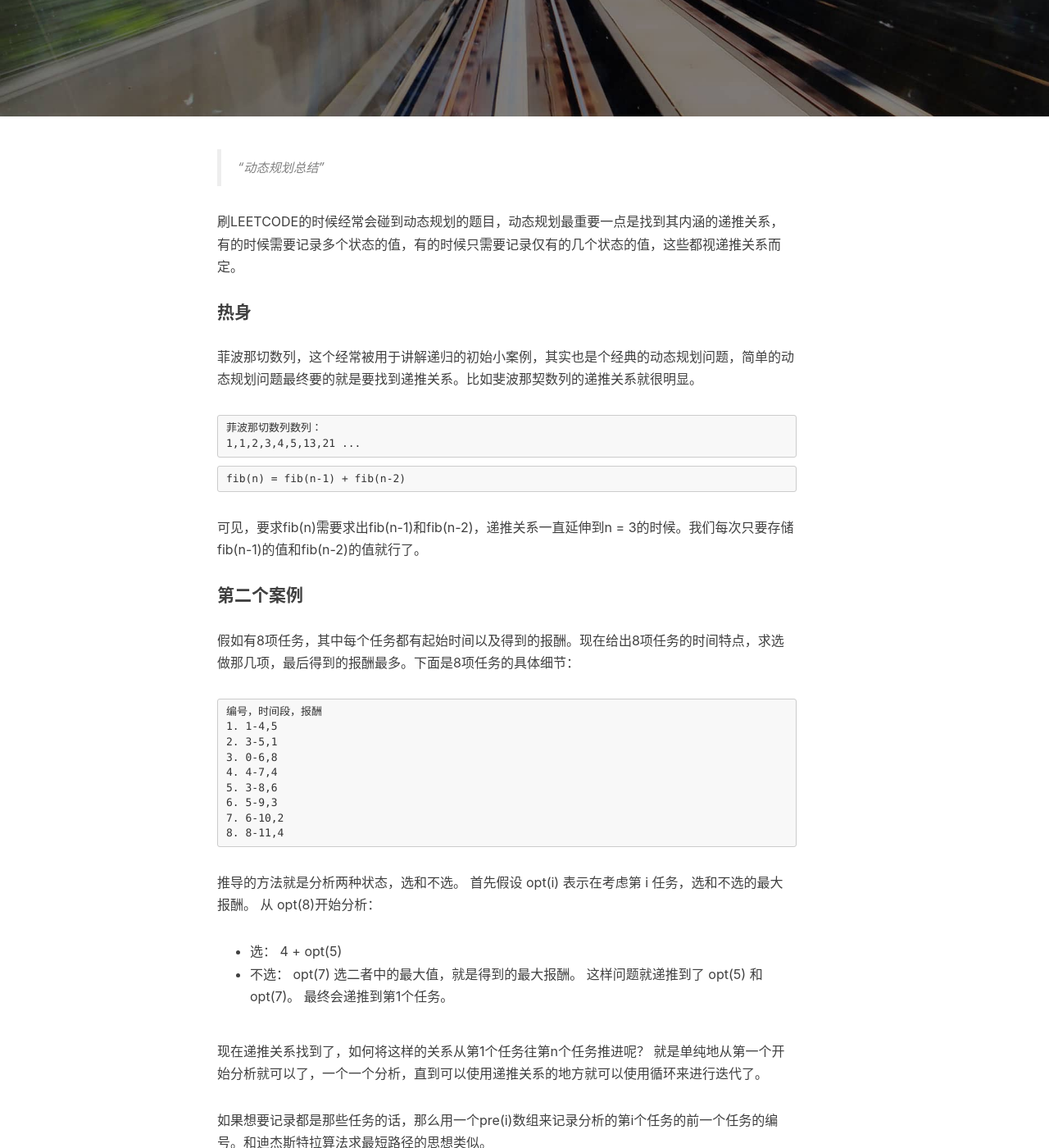
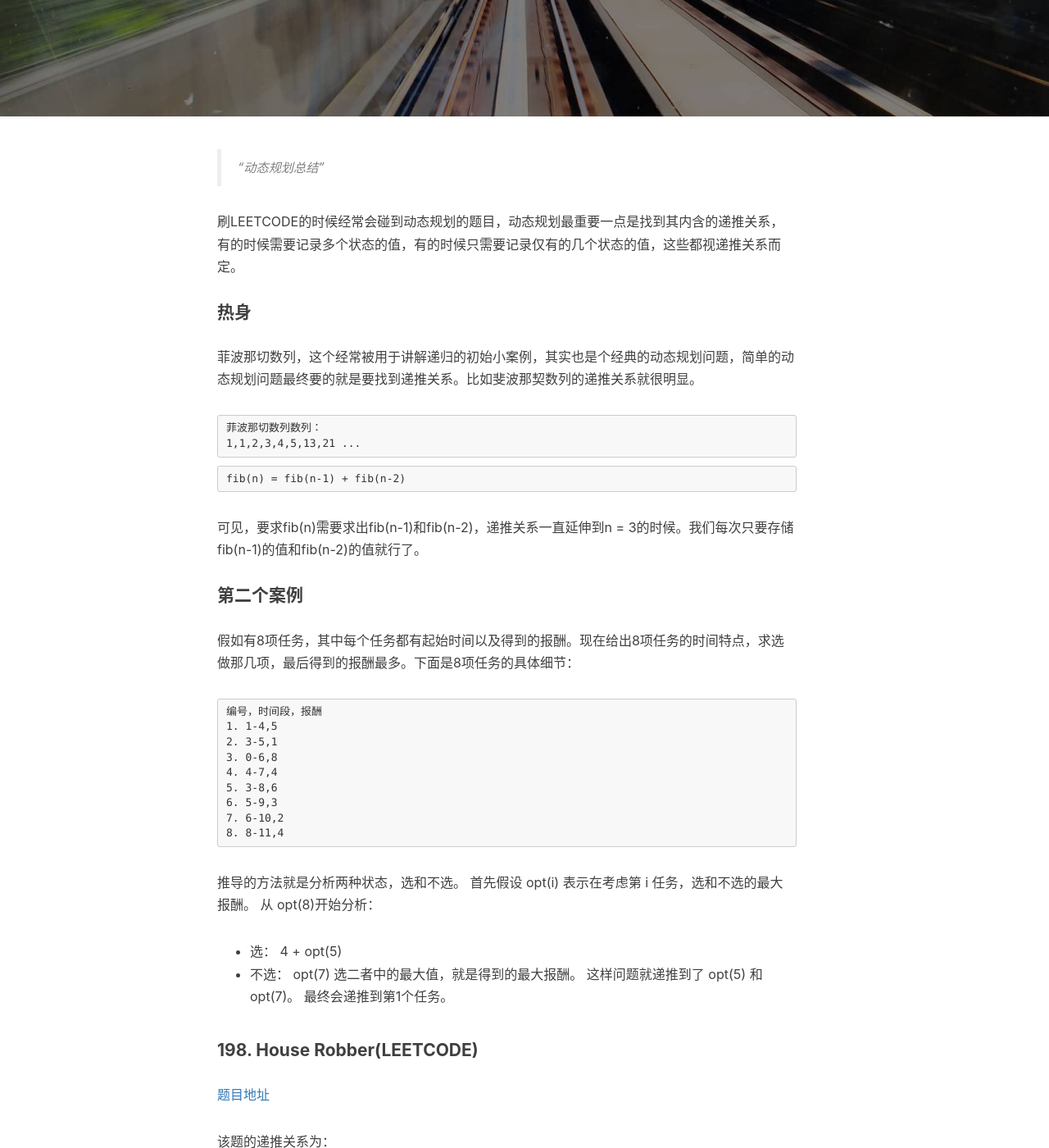
Before and after one commit to shihunyewu/shihunyewu.github.io, a Jekyll site: the page built from _posts/2018-03-15-dp-note.md, in a window 1280 px wide and 1400 px high, scrolled down 381 px. Shown: the whole window at 82% size. Built offline with Jekyll 4.4.1, drawn with Linux system fonts in a browser that asks for light colours; nearby versions of some CDN libraries; comment, search, counter and statistics services are not loaded.

Commit message:
dp问题

```diff
--- a/_posts/2018-03-15-dp-note.md
+++ b/_posts/2018-03-15-dp-note.md
@@ -12,7 +12,7 @@ tags:
 
 > "动态规划总结"
 
-刷LEETCODE的时候经常会碰到动态规划的题目，动态规划最重要一点是找到其内涵的递推关系，有的时候需要记录多个状态的值，有的时候只需要记录仅有的几个状态的值，这些都视递推关系而定。
+刷LEETCODE的时候经常会碰到动态规划的题目，动态规划最重要一点是找到其内含的递推关系，有的时候需要记录多个状态的值，有的时候只需要记录仅有的几个状态的值，这些都视递推关系而定。
 
 #### 热身
 菲波那切数列，这个经常被用于讲解递归的初始小案例，其实也是个经典的动态规划问题，简单的动态规划问题最终要的就是要找到递推关系。比如斐波那契数列的递推关系就很明显。
@@ -49,11 +49,6 @@ fib(n) = fib(n-1) + fib(n-2)
 这样问题就递推到了 opt(5) 和 opt(7)。
 最终会递推到第1个任务。
 
-现在递推关系找到了，如何将这样的关系从第1个任务往第n个任务推进呢？
-就是单纯地从第一个开始分析就可以了，一个一个分析，直到可以使用递推关系的地方就可以使用循环来进行迭代了。
-
-如果想要记录都是那些任务的话，那么用一个pre(i)数组来记录分析的第i个任务的前一个任务的编号。和迪杰斯特拉算法求最短路径的思想类似。
-
 #### 198. House Robber(LEETCODE)
 [题目地址](https://leetcode.com/problems/house-robber/description/)
 
```
